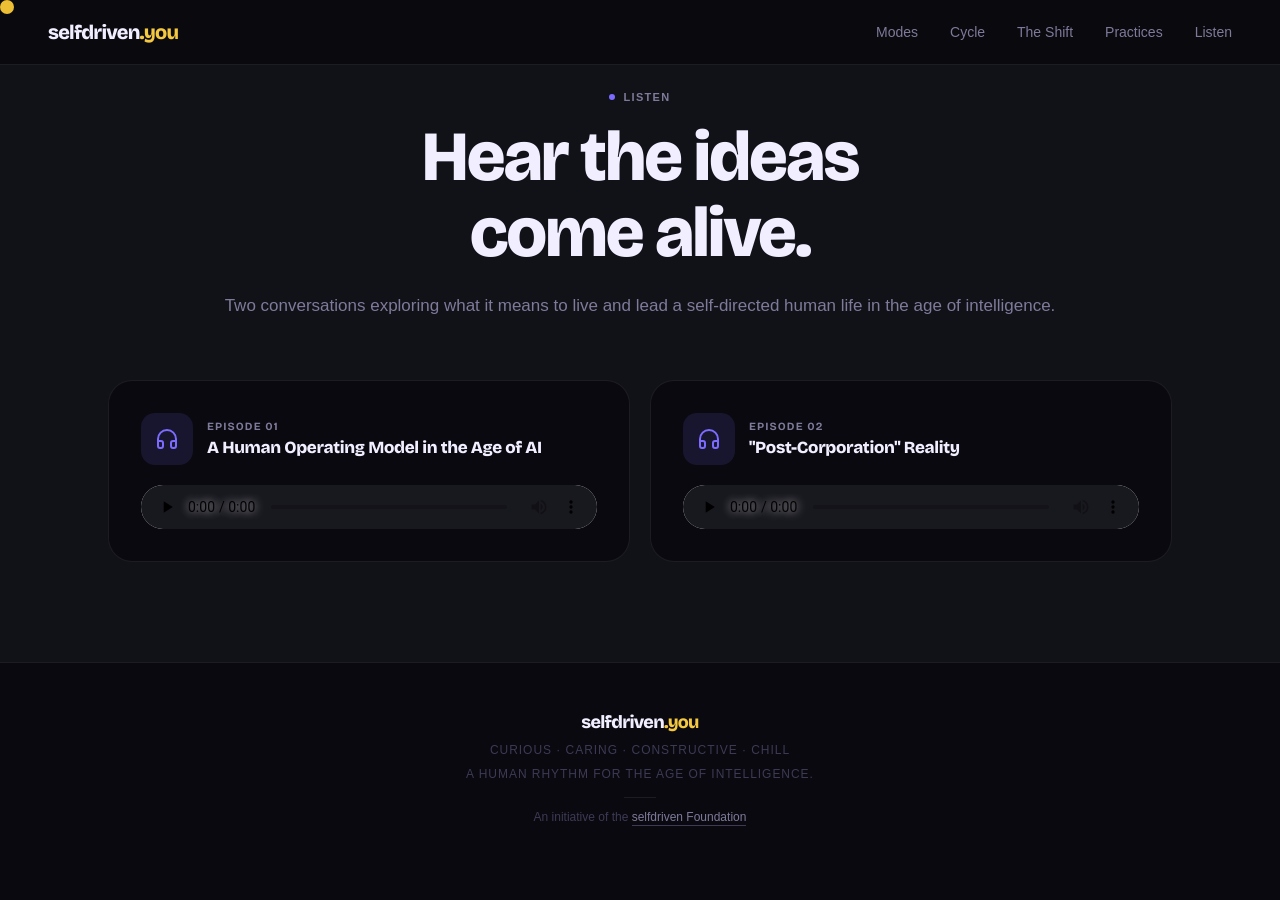
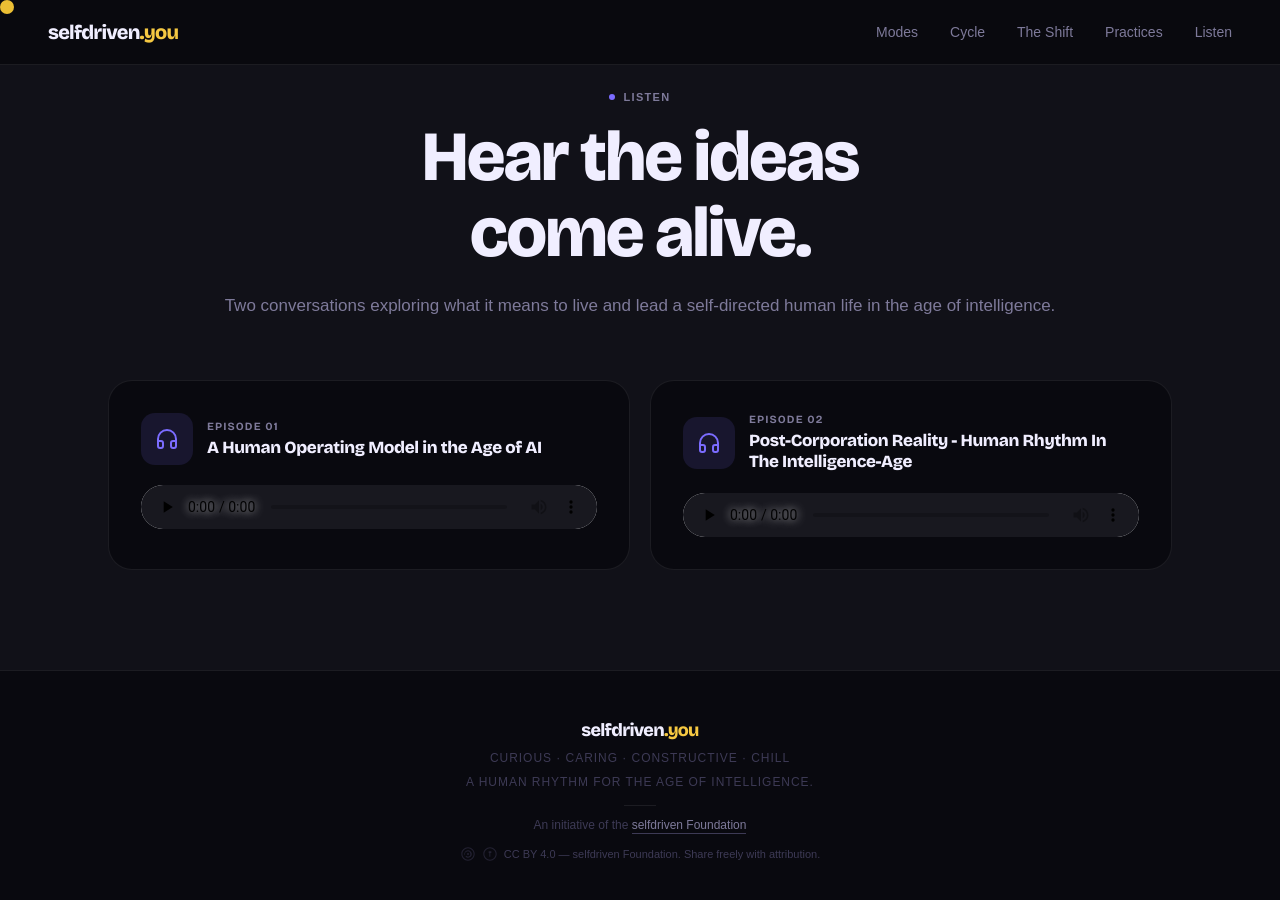
Before and after one commit to selfdriven-foundation/selfdriven-you, a Jekyll site: the page built from docs/index.html, in a window 1280 px wide and 900 px high, scrolled down 6206 px. Built offline with Jekyll 4.4.1, drawn with Linux system fonts in a browser that asks for light colours; before the commit the page ends 7064 px from its top, so only the background shows below that.

Commit message:
Update index.html

```diff
--- a/docs/index.html
+++ b/docs/index.html
@@ -701,6 +701,19 @@ footer { padding:48px 48px 34px;border-top:1px solid var(--border);display:flex;
   cursor:none;
 }
 .foot-initiative a:hover { color:var(--curious); border-color:var(--curious); }
+.foot-cc {
+  margin-top: 4px;
+}
+.foot-cc-link {
+  display: inline-flex; align-items: center; gap: 6px;
+  font-size: 11px; color: var(--muted2);
+  text-decoration: none;
+  transition: color .2s;
+  cursor: none;
+}
+.foot-cc-link svg { opacity: .5; flex-shrink: 0; transition: opacity .2s; }
+.foot-cc-link:hover { color: var(--muted); }
+.foot-cc-link:hover svg { opacity: .8; }
 
 @media(max-width:680px) {
   .podcast-grid { grid-template-columns:1fr; }
@@ -1139,7 +1152,7 @@ footer { padding:48px 48px 34px;border-top:1px solid var(--border);display:flex;
           </div>
           <div>
             <div class="podcast-label">Episode 02 </div>
-            <div class="podcast-title">"Post-Corporation" Reality</div>
+            <div class="podcast-title">Post-Corporation Reality - Human Rhythm In The Intelligence-Age</div>
           </div>
         </div>
         <div class="podcast-player">
@@ -1163,6 +1176,20 @@ footer { padding:48px 48px 34px;border-top:1px solid var(--border);display:flex;
   <div class="foot-tag">A human rhythm for the age of intelligence.</div>
   <div class="foot-divider"></div>
   <div class="foot-initiative">An initiative of the <a href="https://selfdriven.foundation" target="_blank" rel="noopener">selfdriven Foundation</a></div>
+  <div class="foot-cc">
+    <a href="https://creativecommons.org/licenses/by/4.0/" target="_blank" rel="noopener" class="foot-cc-link">
+      <svg viewBox="0 0 24 24" width="16" height="16" fill="currentColor" aria-hidden="true">
+        <path d="M12 2C6.477 2 2 6.477 2 12s4.477 10 10 10 10-4.477 10-10S17.523 2 12 2zm0 1.5a8.5 8.5 0 1 1 0 17 8.5 8.5 0 0 1 0-17z"/>
+        <path d="M12 6.5a5.5 5.5 0 0 0-4.98 7.847l.67-1.114A4 4 0 1 1 12 16a3.998 3.998 0 0 1-2.865-1.21l-.944.944A5.5 5.5 0 1 0 12 6.5z"/>
+        <path d="M10.5 12a1.5 1.5 0 1 0 3 0 1.5 1.5 0 0 0-3 0z"/>
+      </svg>
+      <svg viewBox="0 0 24 24" width="16" height="16" fill="currentColor" aria-hidden="true">
+        <path d="M12 2C6.477 2 2 6.477 2 12s4.477 10 10 10 10-4.477 10-10S17.523 2 12 2zm0 1.5a8.5 8.5 0 1 1 0 17 8.5 8.5 0 0 1 0-17z"/>
+        <path d="M10 8h4v2.5h-1.5V16H11v-5.5H10V8z"/>
+      </svg>
+      <span>CC BY 4.0 — selfdriven Foundation. Share freely with attribution.</span>
+    </a>
+  </div>
 </footer>
 
 <script>
```
